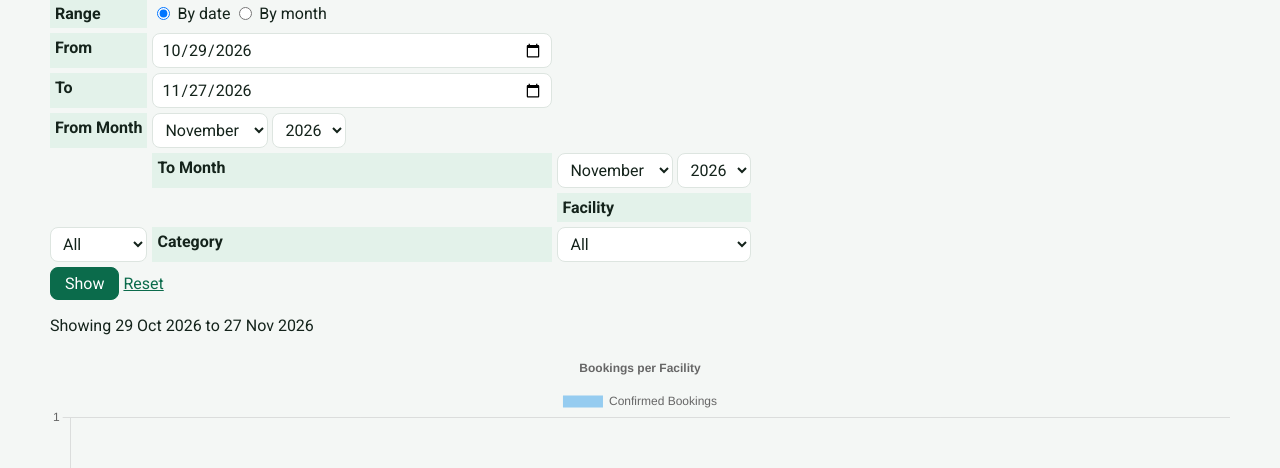
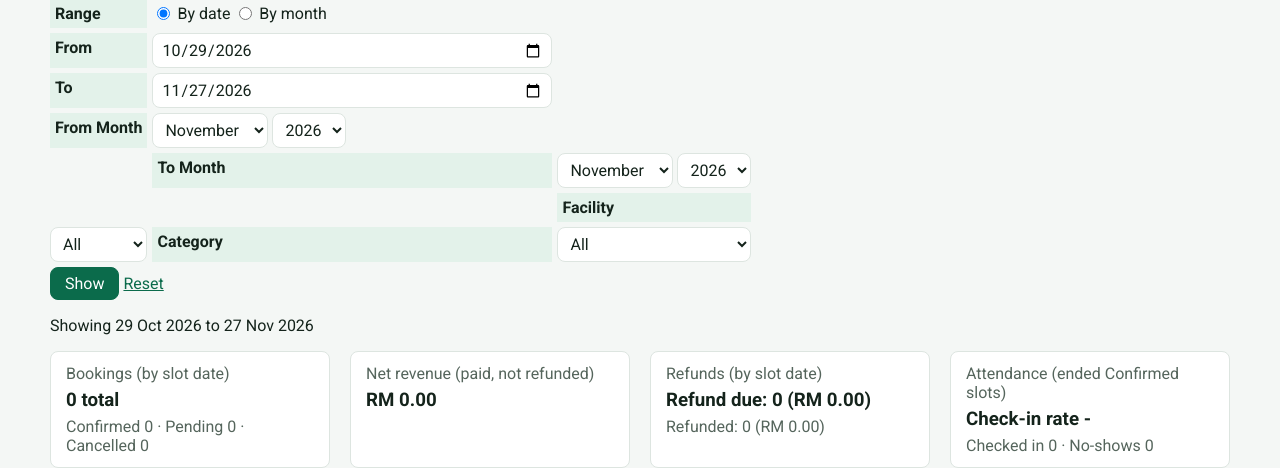
Before and after one commit to ggcio/BMIT2023, an ASP.NET Core app: page /Report in a window 1280 px wide. Shown: the part 171-639 px from the top of the page. Run offline with ASP.NET Core 8, Linux system fonts and the light colour scheme; the visitor is signed in with stand-in values (Sample User, id 1); data that the repository does not hold is empty; database files in the repository are not loaded.

Commit message:
Reports: summary cards
Co-Authored-By: Claude Opus 5.5 <noreply@anthropic.com>

```diff
--- a/Demo/Controllers/ReportController.cs
+++ b/Demo/Controllers/ReportController.cs
@@ -103,6 +103,51 @@ public class ReportController(DB db, Helper hp) : Controller
                                                          .Sum(p => p.Amount))
                                     .ToList();
 
+        // (4) Summary cards ---------------------------------------------------
+        var bookings = db.Bookings
+                         .Where(b => facilityIds.Contains(b.TimeSlot.FacilityId) &&
+                                     b.TimeSlot.Date >= from &&
+                                     b.TimeSlot.Date <= to)
+                         .Select(b => new
+                         {
+                             b.Status,
+                             b.RefundStatus,
+                             b.CheckedInAt,
+                             b.TimeSlot.Date,
+                             b.TimeSlot.EndTime,
+                             Amount = b.Payment == null ? 0 : b.Payment.Amount,
+                         })
+                         .ToList();
+
+        // Bookings by slot date
+        ViewBag.Total     = bookings.Count;
+        ViewBag.Confirmed = bookings.Count(b => b.Status == "Confirmed");
+        ViewBag.Pending   = bookings.Count(b => b.Status == "Pending");
+        ViewBag.Cancelled = bookings.Count(b => b.Status == "Cancelled");
+
+        // Net revenue: same payments as the revenue chart
+        ViewBag.NetRevenue = payments.Sum(p => p.Amount);
+
+        // Refunds
+        var refundDue = bookings.Where(b => b.RefundStatus == "RefundDue").ToList();
+        var refunded  = bookings.Where(b => b.RefundStatus == "Refunded").ToList();
+
+        ViewBag.RefundDueCount  = refundDue.Count;
+        ViewBag.RefundDueAmount = refundDue.Sum(b => b.Amount);
+        ViewBag.RefundedCount   = refunded.Count;
+        ViewBag.RefundedAmount  = refunded.Sum(b => b.Amount);
+
+        // Attendance: Confirmed bookings whose slot has already ended
+        var now   = DateTime.Now;
+        var ended = bookings.Where(b => b.Status == "Confirmed" && b.Date.ToDateTime(b.EndTime) <= now).ToList();
+
+        int checkedIn = ended.Count(b => b.CheckedInAt != null);
+        int noShows   = ended.Count(b => b.CheckedInAt == null);
+
+        ViewBag.CheckedIn   = checkedIn;
+        ViewBag.NoShows     = noShows;
+        ViewBag.CheckInRate = ended.Count == 0 ? "-" : $"{100.0 * checkedIn / ended.Count:0}%";
+
         return View(vm);
     }
 }
--- a/Demo/Views/AdminBooking/Index.cshtml
+++ b/Demo/Views/AdminBooking/Index.cshtml
@@ -4,7 +4,7 @@
 
 <p>
     <a href="/AdminBooking/CheckIn" class="btn">Check In</a> |
-    <a href="/AdminBooking/Charts" class="btn">Charts</a>
+    <a href="/Report" class="btn">Reports</a>
 </p>
 
 <form data-ajax="true"
--- a/Demo/Views/Report/Index.cshtml
+++ b/Demo/Views/Report/Index.cshtml
@@ -67,6 +67,36 @@
 {
     <p>Showing @ViewBag.RangeText</p>
 
+    <div class="cards">
+        <div class="card">
+            <div class="card-body">
+                <p>Bookings (by slot date)</p>
+                <h3>@ViewBag.Total total</h3>
+                <p>Confirmed @ViewBag.Confirmed &middot; Pending @ViewBag.Pending &middot; Cancelled @ViewBag.Cancelled</p>
+            </div>
+        </div>
+        <div class="card">
+            <div class="card-body">
+                <p>Net revenue (paid, not refunded)</p>
+                <h3>RM @(((decimal)ViewBag.NetRevenue).ToString("0.00"))</h3>
+            </div>
+        </div>
+        <div class="card">
+            <div class="card-body">
+                <p>Refunds (by slot date)</p>
+                <h3>Refund due: @ViewBag.RefundDueCount (RM @(((decimal)ViewBag.RefundDueAmount).ToString("0.00")))</h3>
+                <p>Refunded: @ViewBag.RefundedCount (RM @(((decimal)ViewBag.RefundedAmount).ToString("0.00")))</p>
+            </div>
+        </div>
+        <div class="card">
+            <div class="card-body">
+                <p>Attendance (ended Confirmed slots)</p>
+                <h3>Check-in rate @ViewBag.CheckInRate</h3>
+                <p>Checked in @ViewBag.CheckedIn &middot; No-shows @ViewBag.NoShows</p>
+            </div>
+        </div>
+    </div>
+
     <div>
         <canvas id="bookingChart"></canvas>
     </div>
```
